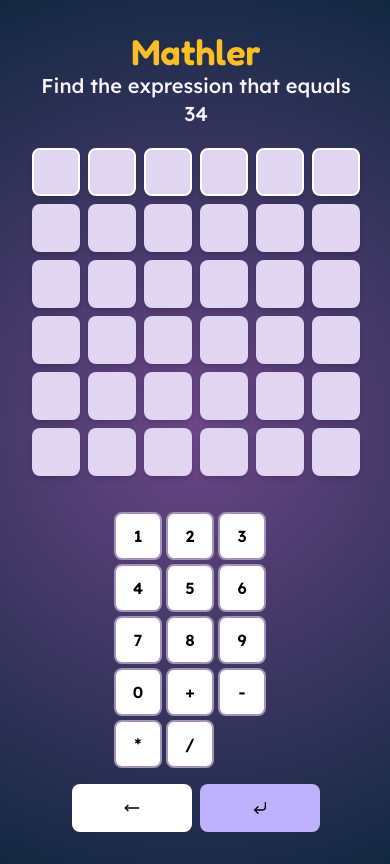
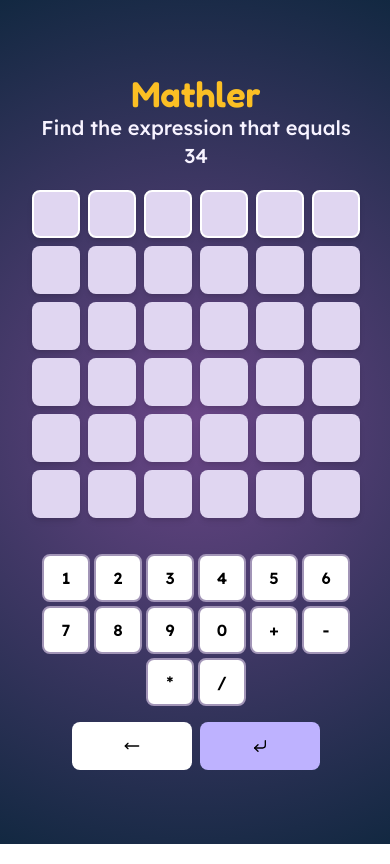
Before and after one commit to allisonle/mathy, a React (Vite) app: page / in a window 390 px wide. Built offline with nearby package versions, Linux system fonts and the light colour scheme.

Commit message:
Tweak for responsive support

```diff
--- a/src/components/keypad.tsx
+++ b/src/components/keypad.tsx
@@ -29,7 +29,7 @@
 
   return (
     <div className="flex flex-col gap-4 items-center">
-      <div className="w-1/2 flex flex-wrap gap-1">
+      <div className="w-full md:w-1/2 flex flex-wrap gap-1 items-center justify-center">
         {KEY_CHARS.map(key => (
           <button
             key={key}
```
